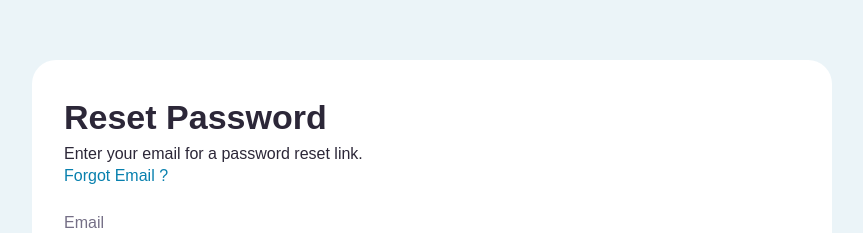
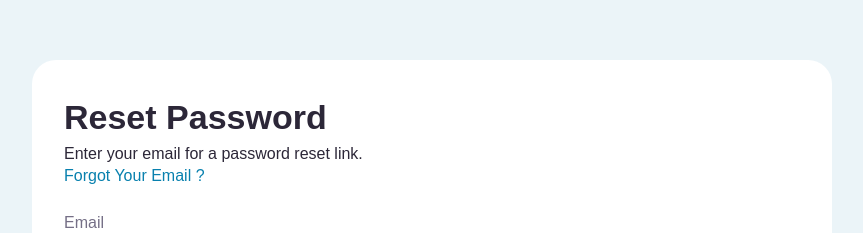
Before and after one commit to Chr728/Compass, a Next.js app in the folder client/: page /forgotpassword in a window 1280 px wide. Shown: the part 140-373 px from the top of the page, without its empty margins (208-1071 px from the left). Built offline with nearby package versions, Linux system fonts and the light colour scheme; no server answers.

Commit message:
email is sent to user to change password

```diff
--- a/client/app/forgotpassword/page.tsx
+++ b/client/app/forgotpassword/page.tsx
@@ -5,9 +5,10 @@ import Link from "next/link";
 import Image from "next/image";
 import { useFormik } from "formik";
 import { useState } from "react";
+import { getAuth, sendPasswordResetEmail } from "firebase/auth";
 
 export default function ForgotPassword() {
-  // Backend part to be added
+  const auth = getAuth();
 
   const formik = useFormik({
     initialValues: {
@@ -16,7 +17,10 @@ export default function ForgotPassword() {
     },
     onSubmit: async (values) => {
       try {
-        // Add function to pull data from backend
+        if(values.email) {
+          setLoggedIn(false);
+          sendPasswordResetEmail(auth, values.email);
+        }
       } catch (error) {
         console.error("Login failed:", error);
       }
@@ -87,7 +91,7 @@ export default function ForgotPassword() {
           </p>
           {loggedIn ? null : (
             <p className="text-blue font-sans text-[16px] leading-[22px]">
-              <Link href="/FindEmail"> Forgot Email ?</Link>
+              <Link href="/FindEmail"> Forgot Your Email ?</Link>
             </p>
           )}
         </div>
```
